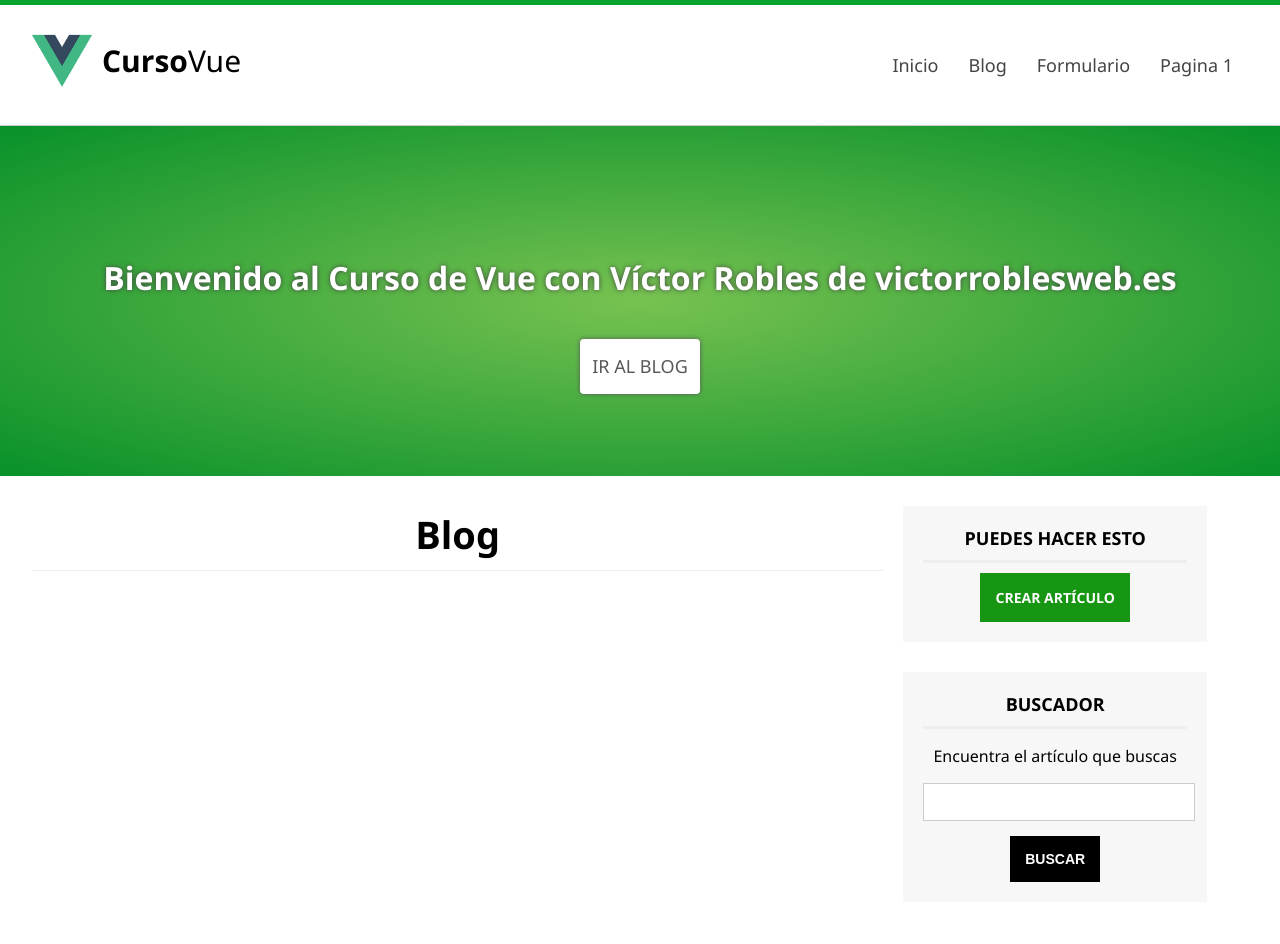
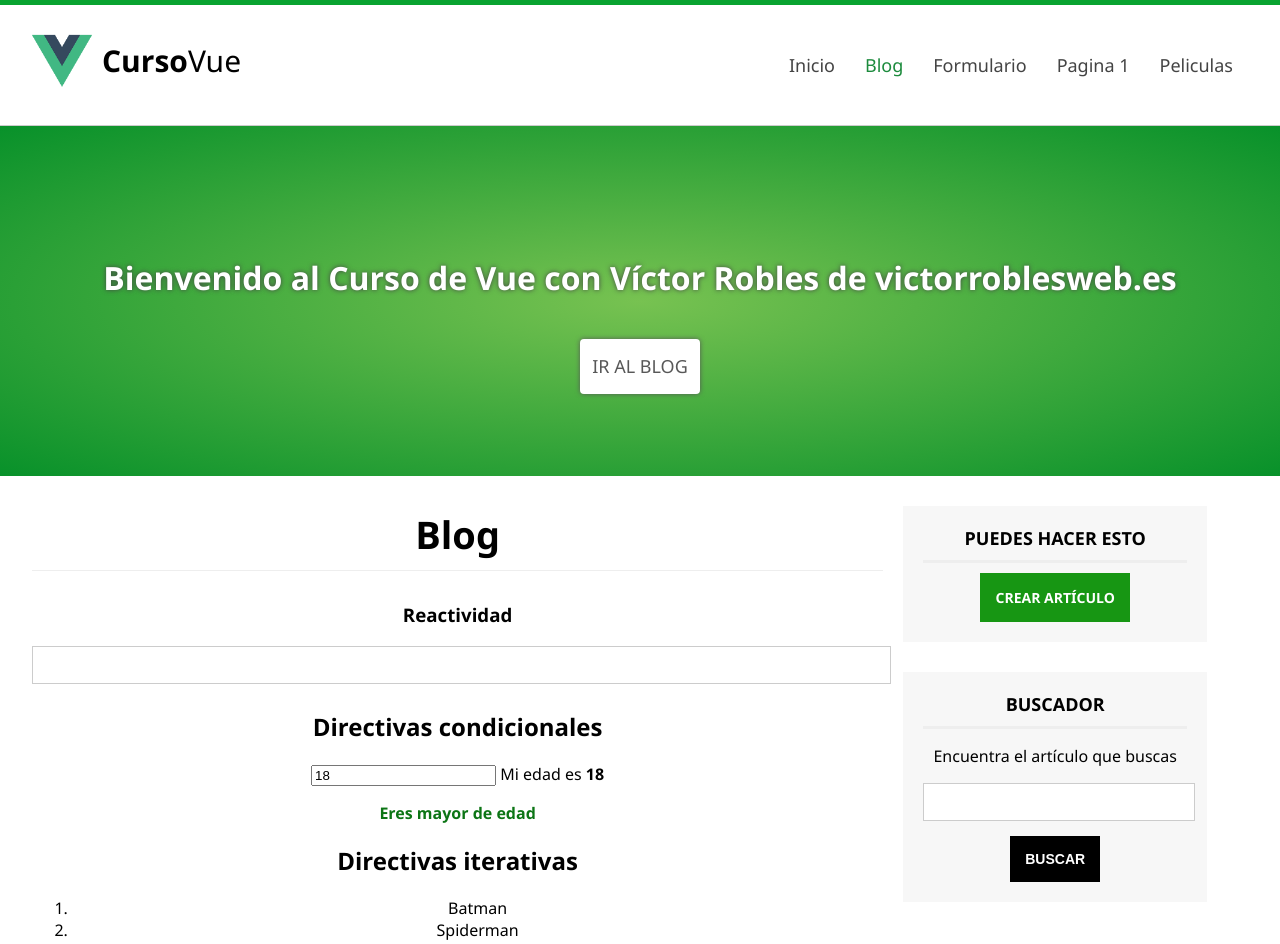
Before and after one commit to Edu-Maturana/learning-vue-js, a Vue app: page /blog in a window 1280 px wide. Shown: the top 944 px of the page. Built offline with nearby package versions, Linux system fonts and the light colour scheme.

Commit message:
Reactividad y directivas

```diff
--- a/src/assets/css/styles.css
+++ b/src/assets/css/styles.css
@@ -94,9 +94,19 @@ body {
     transition: 300ms all;
 }
 
+.provisional{
+    color: #ff0000;
+    font-weight: bold;
+}
 
-#menu a:hover{
-    color: #f13e3e;
+.provisional-green{
+    color: #0c7515;
+    font-weight: bold;
+}
+
+#menu a:hover,
+#menu .active{
+    color: #1c8b3d;
 }
 
 #slider{
--- a/src/components/Blog.vue
+++ b/src/components/Blog.vue
@@ -1,11 +1,34 @@
 <template>
   <section id="content">
-      <h2 class="subheader">Blog</h2>
+    <h2 class="subheader">Blog</h2>
+    <h3>Reactividad</h3>
+    <input type="text" v-model="nombre" />
+    <h4>{{ nombre }}</h4>
+
+    <h2>Directivas condicionales</h2>
+    <input type="number" v-model="edad" />
+    Mi edad es <strong>{{ edad }}</strong>
+
+    <p class="provisional-green" v-if="edad && edad >= 18 && edad < 65">Eres mayor de edad</p>
+    <p class="provisional-green" v-else-if="edad && edad >= 65">Eres tercera edad</p>
+    <p class="provisional" v-else>Eres menor de edad</p>
+
+    <h2>Directivas iterativas</h2>
+    <ol>
+      <li v-for="pelicula in peliculas" :key="pelicula">{{ pelicula }}</li>
+    </ol>
   </section>
 </template>
 
 <script>
 export default {
-    name: 'Blog'
-}
+  name: "Blog",
+  data() {
+    return {
+      nombre: "",
+      edad: 18,
+      peliculas: ["Batman", "Spiderman", "Superman", "Aquaman"]
+    };
+  },
+};
 </script>
--- a/src/components/Header.vue
+++ b/src/components/Header.vue
@@ -11,16 +11,19 @@
       <nav id="menu">
         <ul>
           <li>
-            <router-link to="/home">Inicio</router-link>
+            <router-link to="/home" active-class="active">Inicio</router-link>
           </li>
           <li>
-            <router-link to="/blog">Blog</router-link>
+            <router-link to="/blog" active-class="active">Blog</router-link>
           </li>
           <li>
-            <router-link to="/form">Formulario</router-link>
+            <router-link to="/form" active-class="active">Formulario</router-link>
           </li>
           <li>
-            <router-link to="/page">Pagina 1</router-link>
+            <router-link to="/page" active-class="active">Pagina 1</router-link>
+          </li>
+          <li>
+            <router-link to="/peliculas" active-class="active">Peliculas</router-link>
           </li>
         </ul>
       </nav>
--- /dev/null
+++ b/src/components/Peliculas.vue
@@ -0,0 +1,65 @@
+<template>
+  <section id="content">
+    <h2 class="subheader">Últimos artículos</h2>
+
+    <!--Listado articulos-->
+    <div id="articles">
+      <article
+        :key="pelicula.id"
+        v-for="pelicula in peliculas"
+        class="article-item"
+        id="article-template"
+      >
+        <div class="image-wrap">
+          <img :src="pelicula.imagen" :title="pelicula.titulo" />
+        </div>
+
+        <h2>{{ pelicula.titulo }}</h2>
+        <span class="date"> Hace 5 minutos </span>
+        <a href="#">Leer más</a>
+
+        <div class="clearfix"></div>
+      </article>
+
+      <!--AÑADIR ARTICULOS VIA JS-->
+    </div>
+  </section>
+</template>
+
+<script>
+export default {
+  name: "Peliculas",
+  data() {
+    return {
+      peliculas: [
+        {
+          id: 1,
+          titulo: "Star wars",
+          imagen:
+            "https://i1.wp.com/hipertextual.com/wp-content/uploads/2020/05/hipertextual-star-wars-celebra-may-the-4th-be-with-you-con-extraordinario-video-que-rinde-homenaje-toda-saga-2020581511.jpg?fit=1920%2C1080&ssl=1",
+        },
+        {
+          id: 2,
+          titulo: "Black widow",
+          imagen:
+            "https://ca-times.brightspotcdn.com/dims4/default/a4c7991/2147483647/strip/true/crop/2506x1670+747+0/resize/2000x1333!/quality/90/?url=https%3A%2F%2Fcalifornia-times-brightspot.s3.amazonaws.com%2Fbf%2F52%2F126190d94252ac33cdfb09597113%2Fla-ca-black-widow-movie-033.JPG",
+        },
+        {
+          id: 3,
+          titulo: "Spiderman",
+          imagen:
+            "https://as01.epimg.net/meristation/imagenes/2021/11/08/noticias/1636368945_398535_1636368978_noticia_normal.jpg",
+        },
+        {
+          id: 4,
+          titulo: "Leo Messi",
+          imagen:
+            "https://www.futbolred.com/files/article_main/files/crop/uploads/2021/10/29/617c5c491feff.r_1635540113147.0-0-3480-1744.jpeg",
+        },
+      ],
+    };
+  },
+};
+</script>
+
+<style></style>
--- a/src/router/index.js
+++ b/src/router/index.js
@@ -4,11 +4,12 @@ import Page from "../components/Page.vue";
 import Form from "../components/Form.vue";
 import Blog from "../components/Blog.vue";
 import ErrorComponent from "../components/ErrorComponent.vue";
+import Peliculas from "../components/Peliculas.vue";
 
 const routes = [
   {
     path: "/",
-    name: "Home",
+    name: "Homepage",
     component: LastPosts,
   },
   {
@@ -20,6 +21,11 @@ const routes = [
     path: "/posts",
     name: "Posts",
     component: LastPosts,
+  },
+  {
+    path: "/peliculas",
+    name: "Peliculas",
+    component: Peliculas,
   },
   {
     path: "/page/:id?",
```
